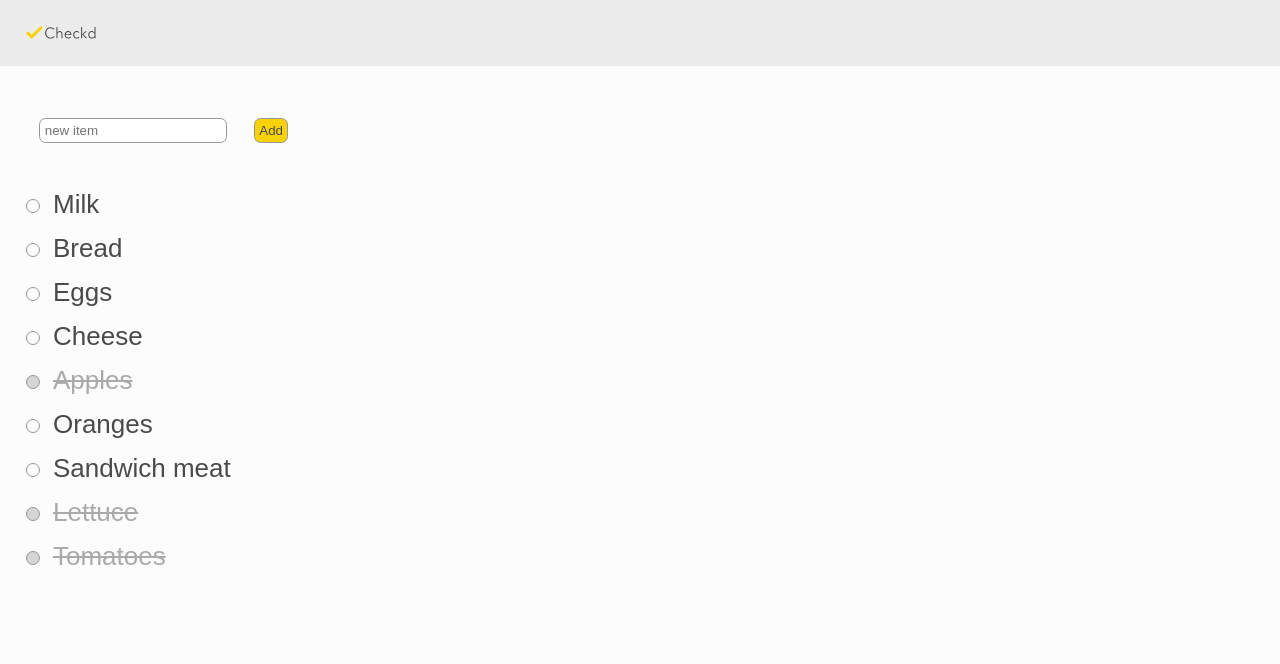
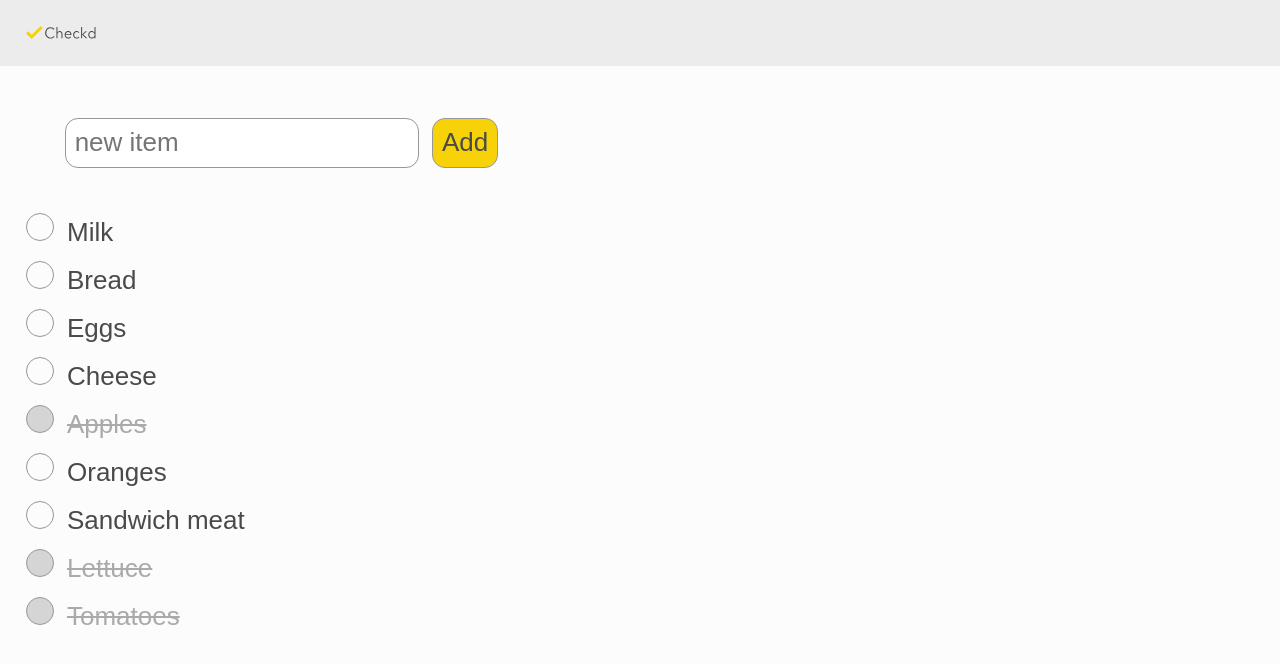
Before and after one commit to jedfoster/rude-elk, a React app: page / in a window 1280 px wide. Built offline with nearby package versions, Linux system fonts and the light colour scheme.

Commit message:
Tweak CSS

```diff
--- a/src/ToDo.css
+++ b/src/ToDo.css
@@ -9,13 +9,14 @@
 
 form {
   display: flex;
+  margin-left: 1.5em;
   margin-bottom: 1.5em;
 }
 
 input {
   border-radius: 0.5em;
   border: 1px solid #979797;
-  margin: 0 1em;
+  margin-right: 0.5em;
   padding: 0.333em;
 }
 
@@ -30,21 +31,21 @@ li {
   padding: 0.25em 0;
 }
 
-li:before {
+label:before {
   content: "";
   display: inline-block;
-  width: 12px;
-  height: 12px;
+  width: 1em;
+  height: 1em;
   border: 1px solid #979797;
   border-radius: 50%;
   margin-right: 0.5em;
 }
 
-li.completed:before {
+.completed label:before {
   background: #d5d5d5;
 }
 
-li.completed {
+.completed {
   color: #aaaaaa;
   text-decoration: line-through;
 }
--- a/src/styles.css
+++ b/src/styles.css
@@ -47,6 +47,10 @@ ol {
   padding-bottom: 1.25em;
 }
 
+input {
+  font-size: 1em;
+}
+
 main {
   margin: 2em 1em 8vh;
 }
```
